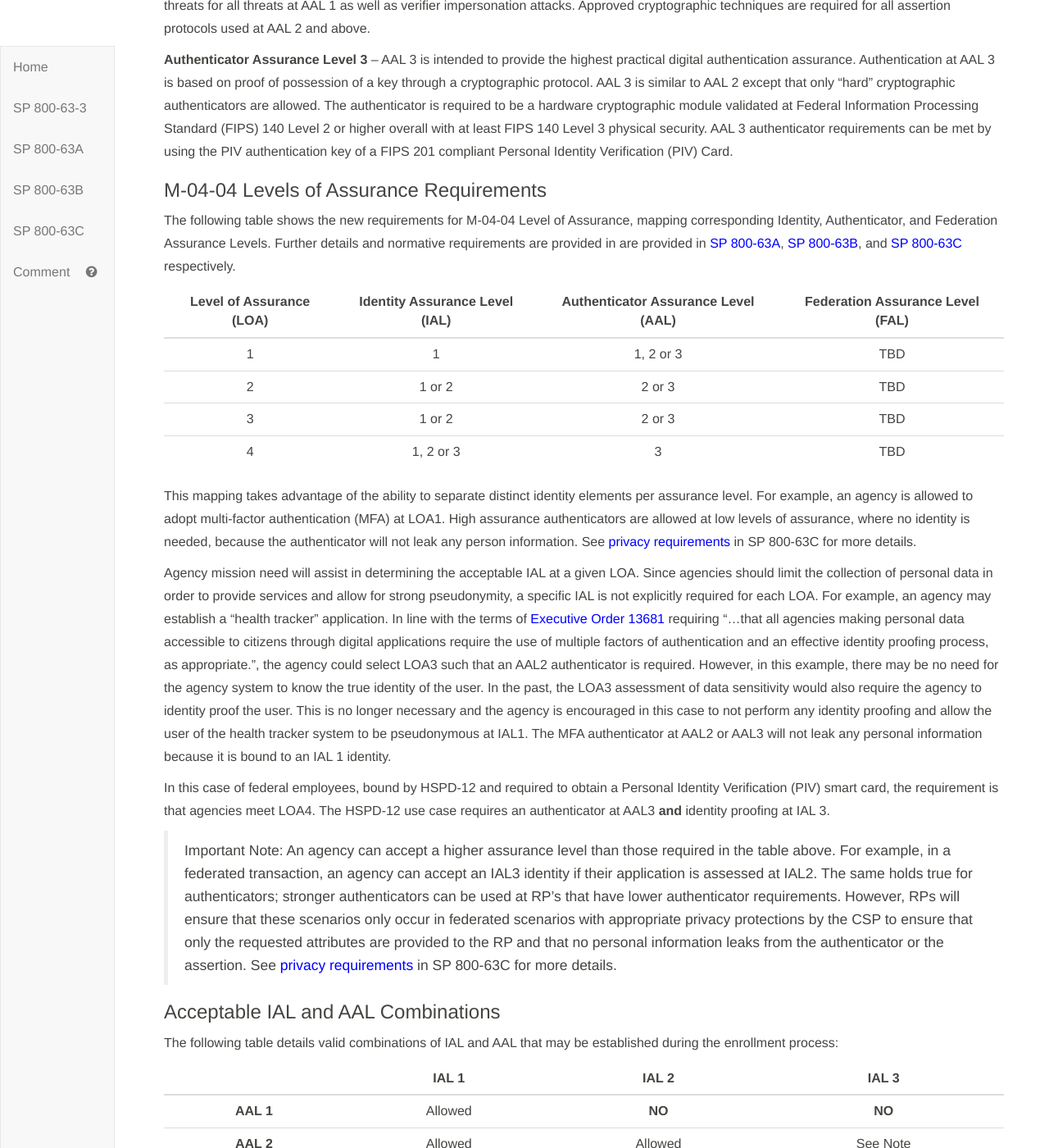
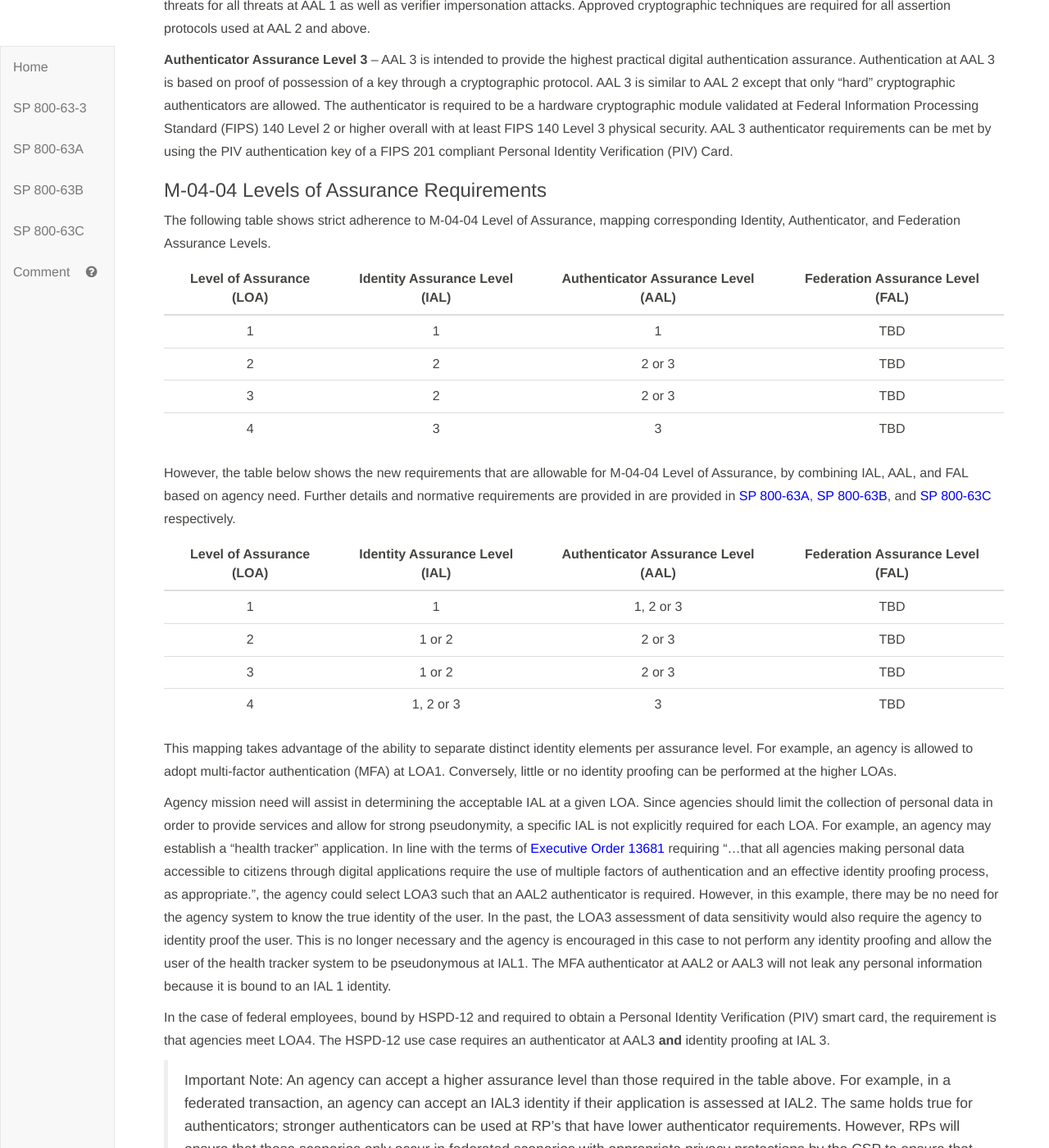
Before and after one commit to usnistgov/800-63-3, a Jekyll site: the page built from sp800-63-3.md, in a window 1280 px wide and 1400 px high, scrolled down 4998 px. Shown: the whole window at 82% size. Built offline with Jekyll 4.4.1, drawn with Linux system fonts in a browser that asks for light colours.

Commit message:
Fixes issue #95
Adds a table for strict adherence to M-04-04 but also explains why new
requirements don’t require same levels of proofing as days past.

```diff
--- a/sp800-63-3/cover.md
+++ b/sp800-63-3/cover.md
@@ -216,7 +216,19 @@ A summary of each of the identity and authenticator assurance levels is provided
 
 ### M-04-04 Levels of Assurance Requirements
 
-The following table shows the new requirements for M-04-04 Level of Assurance, mapping corresponding Identity, Authenticator, and Federation Assurance Levels. Further details and normative requirements are provided in are provided in [SP 800-63A](../sp800-63a.md), [SP 800-63B](../sp800-63b.md), and [SP 800-63C](../sp800-63c.md) respectively.
+
+The following table shows strict adherence to M-04-04 Level of Assurance, mapping corresponding Identity, Authenticator, and Federation Assurance Levels.
+
+
+| Level of Assurance (LOA) | Identity Assurance Level (IAL)| Authenticator Assurance Level (AAL) | Federation Assurance Level (FAL)
+|:------------------:|:-----------------------------:|:------------------------:|:------------------------:|
+| 1 | 1 | 1| TBD
+| 2 | 2 | 2 or 3 |TBD
+| 3 | 2 | 2 or 3 |TBD
+| 4 | 3 | 3 |TBD
+
+However, the table below shows the new requirements that are allowable for M-04-04 Level of Assurance, by combining IAL, AAL, and FAL based on agency need. Further details and normative requirements are provided in are provided in [SP 800-63A](../sp800-63a.md), [SP 800-63B](../sp800-63b.md), and [SP 800-63C](../sp800-63c.md) respectively.
+
 
 | Level of Assurance (LOA) | Identity Assurance Level (IAL)| Authenticator Assurance Level (AAL) | Federation Assurance Level (FAL)
 |:------------------:|:-----------------------------:|:------------------------:|:------------------------:|
@@ -225,11 +237,11 @@ The following table shows the new requirements for M-04-04 Level of Assurance, m
 | 3 | 1 or 2 | 2 or 3 |TBD
 | 4 | 1, 2 or 3 | 3 |TBD
 
-This mapping takes advantage of the ability to separate distinct identity elements per assurance level.  For example, an agency is allowed to adopt multi-factor authentication (MFA) at LOA1. High assurance authenticators are allowed at low levels of assurance, where no identity is needed, because the authenticator will not leak any person information.  See [privacy requirements](../sp800-63c/sec8_privacy.md) in SP 800-63C for more details.
+This mapping takes advantage of the ability to separate distinct identity elements per assurance level.  For example, an agency is allowed to adopt multi-factor authentication (MFA) at LOA1. Conversely, little or no identity proofing can be performed at the higher LOAs.
 
 Agency mission need will assist in determining the acceptable IAL at a given LOA.  Since agencies should limit the collection of personal data in order to provide services and allow for strong pseudonymity, a specific IAL is not explicitly required for each LOA. For example, an agency may establish a "health tracker" application.  In line with the terms of [Executive Order 13681](#EO13681) requiring "...that all agencies making personal data accessible to citizens through digital applications require the use of multiple factors of authentication and an effective identity proofing process, as appropriate.", the agency could select LOA3 such that an AAL2 authenticator is required.  However, in this example, there may be no need for the agency system to know the true identity of the user.  In the past, the LOA3 assessment of data sensitivity would also require the agency to identity proof the user.  This is no longer necessary and the agency is encouraged in this case to not perform any identity proofing and allow the user of the health tracker system to be pseudonymous at IAL1.  The MFA authenticator at AAL2 or AAL3 will not leak any personal information because it is bound to an IAL 1 identity.
 
-In this case of federal employees, bound by HSPD-12 and required to obtain a Personal Identity Verification (PIV) smart card, the requirement is that agencies meet LOA4. The HSPD-12 use case requires an authenticator at AAL3 **and** identity proofing at IAL 3.
+In the case of federal employees, bound by HSPD-12 and required to obtain a Personal Identity Verification (PIV) smart card, the requirement is that agencies meet LOA4. The HSPD-12 use case requires an authenticator at AAL3 **and** identity proofing at IAL 3.
 
 >Important Note: An agency can accept a higher assurance level than those required in the table above.  For example, in a federated transaction, an agency can accept an IAL3 identity if their application is assessed at IAL2.  The same holds true for authenticators; stronger authenticators can be used at RP's that have lower authenticator requirements.  However, RPs will ensure that these scenarios only occur in federated scenarios with appropriate privacy protections by the CSP to ensure that only the requested attributes are provided to the RP and that no personal information leaks from the authenticator or the assertion.  See [privacy requirements](../sp800-63c/sec8_privacy.md) in SP 800-63C for more details.
 
```
